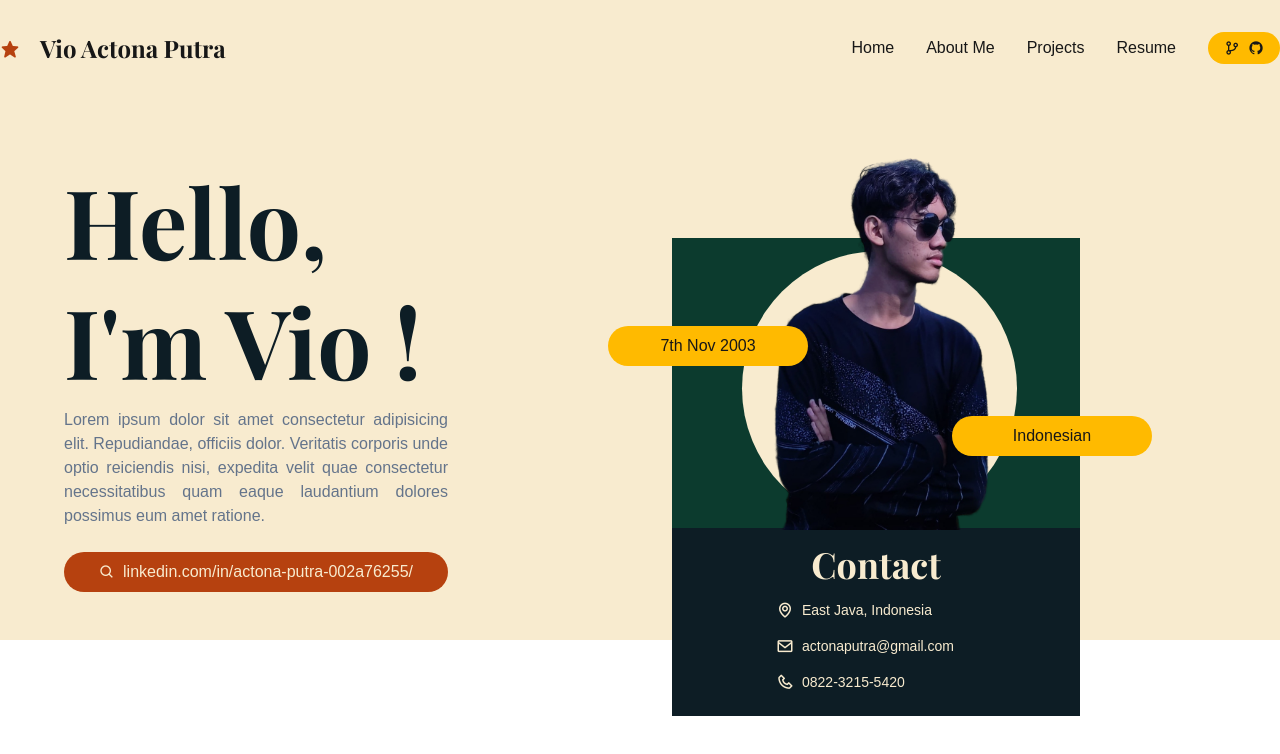
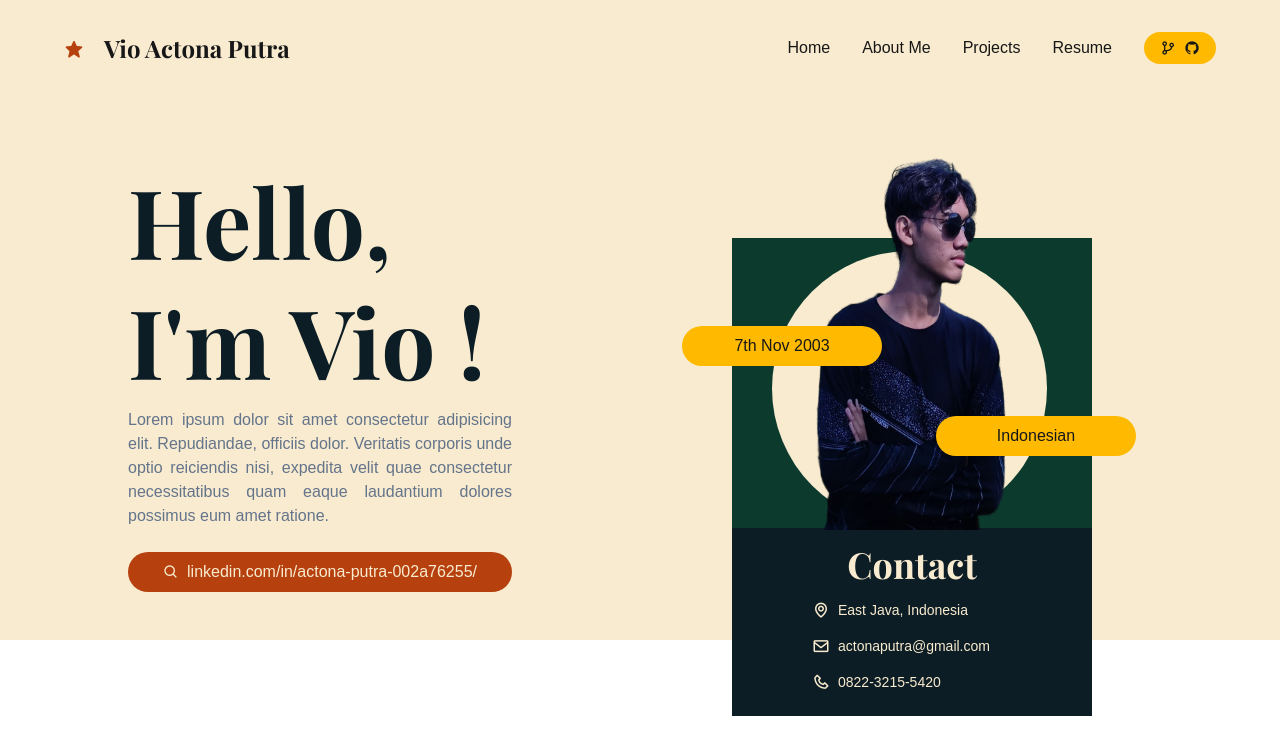
Before and after one commit to actonaa/my-portofolio-vio-actona, a Next.js app: page / in a window 1280 px wide. Shown: the top 754 px of the page. Built offline with nearby package versions, Linux system fonts and the light colour scheme.

Commit message:
memperbaiki tampilan

```diff
--- a/src/app/Navbar.tsx
+++ b/src/app/Navbar.tsx
@@ -3,7 +3,7 @@ import Link from "next/link";
 export default function Navbar() {
   return (
     <nav className=" bg-white">
-      <div className="flex justify-between max-w-7xl mx-auto py-8">
+      <div className="flex justify-between max-w-6xl mx-auto py-8 komputer:max-w-7xl">
         <h1 className="text-2xl font-bold self-center">
           <i className="bx bxs-star mr-5 text-xl text-orange"></i>Vio Actona
           Putra
@@ -23,7 +23,7 @@ export default function Navbar() {
           </li>
           <li>
             <Link
-              href=""
+              href="https://github.com/actonaa"
               className="flex items-center justify-center gap-2 py-2 px-4 bg-yellow rounded-full hover:opacity-80"
             >
               <i className="bx bx-git-branch"></i>{" "}
--- a/src/app/page.tsx
+++ b/src/app/page.tsx
@@ -4,7 +4,7 @@ import Link from "next/link";
 export default function Home() {
   return (
     <div className="bg-white pt-16 pb-12">
-      <div className=" max-w-6xl mx-auto grid grid-cols-2 gap-16 items-center">
+      <div className=" max-w-5xl mx-auto grid grid-cols-2 gap-16 items-center komputer:max-w-6xl">
         <div className="max-w-sm">
           <h1 className="text-8xl font-bold leading-tight text-black">
             Hello, <span className="block">I{"'"}m Vio !</span>
@@ -16,10 +16,10 @@ export default function Home() {
             eaque laudantium dolores possimus eum amet ratione.
           </p>
           <Link
-            href="linkedin.com/in/actona-putra-002a76255/"
-            className="flex items-center justify-center gap-2 w-full py-2 px-4 rounded-full bg-orange text-center text-white mt-6 hover:opacity-80"
+            href="https://linkedin.com/in/actona-putra-002a76255/"
+            className="flex items-center justify-center gap-2 w-full py-2 px-4 rounded-full bg-orange text-center text-white mt-6"
           >
-            <i className="bx bx-search"></i>
+            <i className="bx bx-search "></i>
             linkedin.com/in/actona-putra-002a76255/
           </Link>
         </div>
@@ -29,19 +29,19 @@ export default function Home() {
             alt="profile"
             width={700}
             height={700}
-            className="w-[700px] h-[500px] absolute z-[3] -bottom-[154px] -left-[50px]"
+            className="w-[1000px] h-[500px] absolute z-[3] -bottom-[154px] left-[10px]"
           />
           {/* Lingkaran Kuning */}
-          <div className="py-2 w-[200px] text-center rounded-full bg-yellow z-[4] absolute bottom-[10px] -left-16">
+          <div className="py-2 w-[200px] text-center rounded-full bg-yellow z-[4] absolute bottom-[10px] left-[10px]">
             7th Nov 2003
           </div>
-          <div className="py-2 w-[200px] text-center rounded-full bg-yellow z-[4] absolute -bottom-[80px] right-16">
+          <div className="py-2 w-[200px] text-center rounded-full bg-yellow z-[4] absolute -bottom-[80px] right-4">
             Indonesian
           </div>
           {/* Lingkaran Putih */}
-          <div className="w-[275px] h-[275px] bg-white rounded-full absolute z-[2] -bottom-[150px] left-[70px]"></div>
+          <div className="w-[275px] h-[275px] bg-white rounded-full absolute z-[2] -bottom-[150px] left-[100px] komputer:left-[130px]"></div>
           {/* Kotak */}
-          <div className="w-full absolute -bottom-[340px]">
+          <div className="w-full absolute -bottom-[340px] left-[60px]">
             <div className="bg-darkgreen w-3/4 h-[290px]"></div>
             <div className="bg-black w-3/4">
               <div className="text-white w-[200px] mx-auto text-center py-4 text-sm">
--- a/tailwind.config.ts
+++ b/tailwind.config.ts
@@ -21,6 +21,11 @@ export default {
         abu: "#64748b",
       },
     },
+    screens: {
+      handphone: { max: "600px" },
+      tablet: { max: "768px" },
+      komputer: { min: "1440px" },
+    },
   },
   plugins: [],
 } satisfies Config;
```
